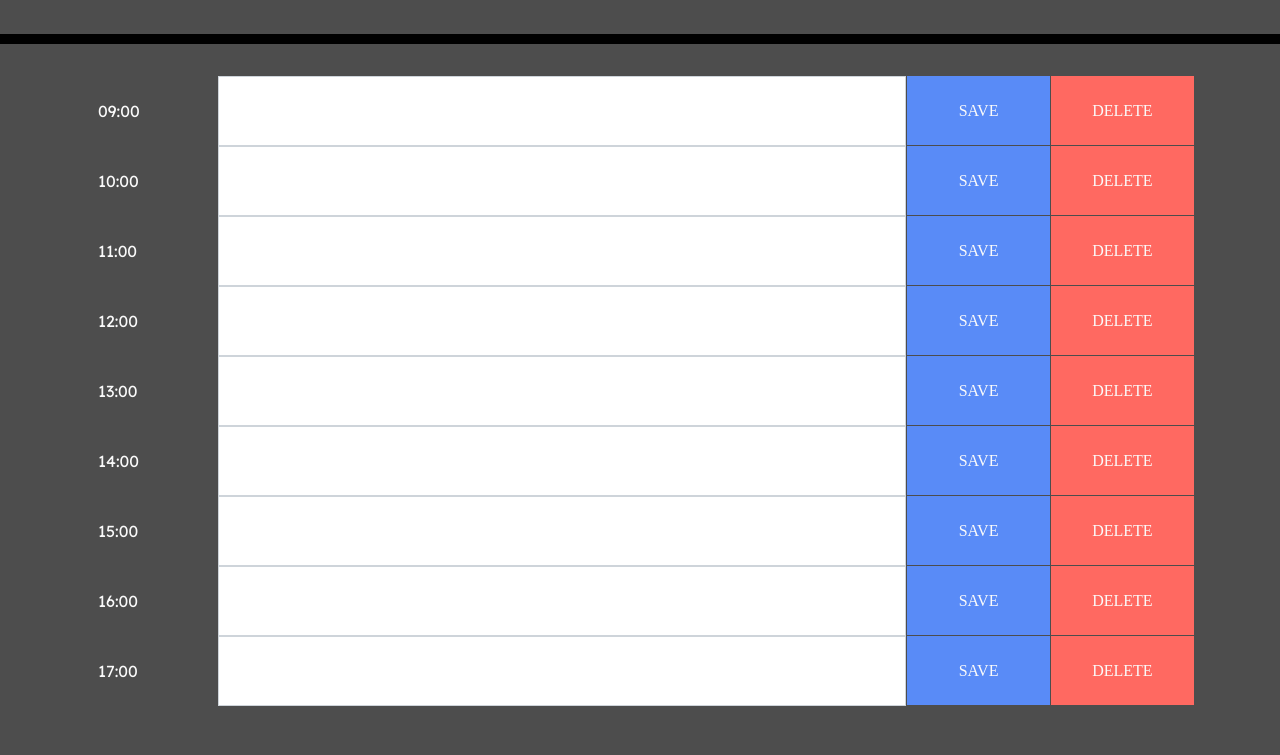
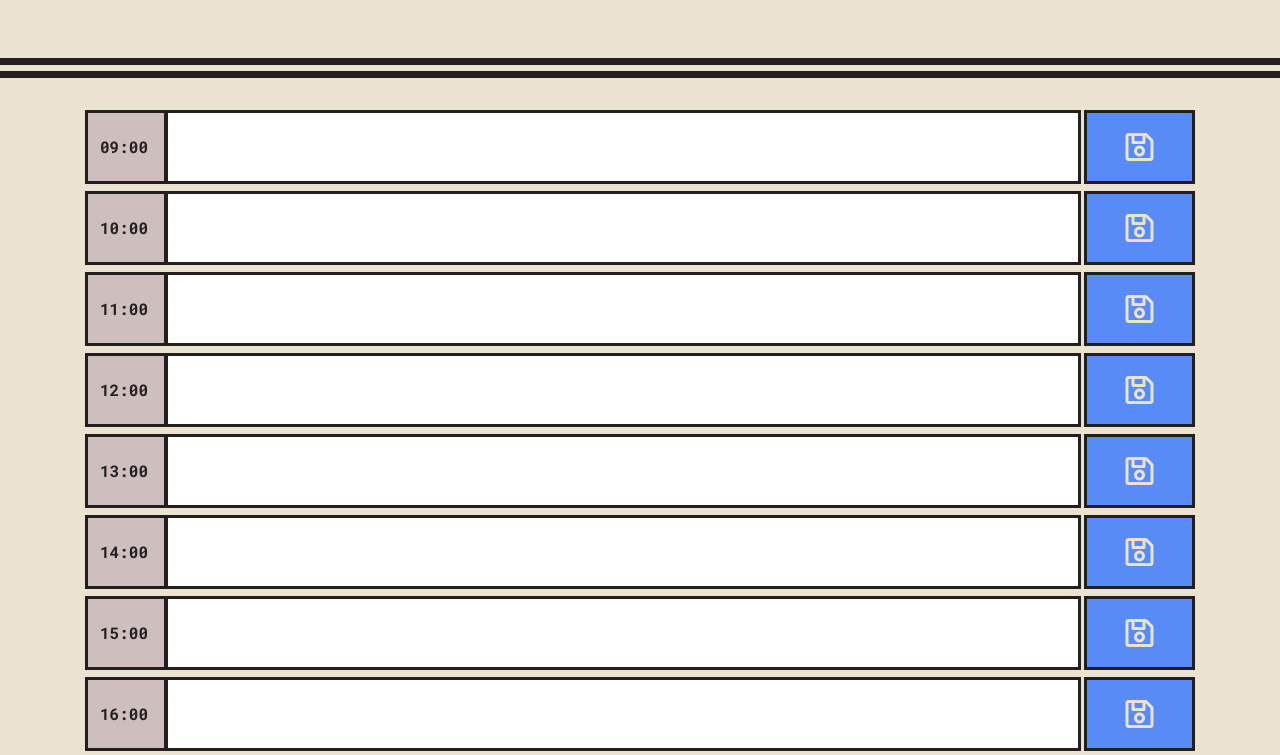
Before and after one commit to Agia/Day-Planner, a plain HTML site: page index.html in a window 1280 px wide. Shown: the part 312-1067 px from the top of the page. Before the commit the page ends 1018 px from the top, so only its background shows below. Drawn offline with nearby package versions, Linux system fonts and the light colour scheme; a web font is replaced by a local one.

Commit message:
Changed CSS and HTML from previous iteration to have a solid base from a UX perspective

```diff
--- a/assets/css/style.css
+++ b/assets/css/style.css
@@ -1,150 +1,130 @@
-@import url('https://fonts.googleapis.com/css2?family=Coda:wght@400;800&family=DM+Mono:wght@300;500&family=Josefin+Sans:wght@100;200;400;500;700&family=Readex+Pro:wght@200;300;400;700&display=swap');
+@import url('https://fonts.googleapis.com/css2?family=Old+Standard+TT:ital,wght@0,400;0,700;1,400&family=Oswald:wght@200;300;400;500;600;700&family=PT+Serif:ital,wght@0,400;0,700;1,400&family=Roboto+Mono:ital,wght@0,100;0,200;0,300;0,400;0,500;0,600;0,700;1,100;1,300;1,400;1,500&display=swap');
+
+@font-face {
+    font-family: "Aqua Grotesque";
+    src: url("../fonts/aqua.ttf");
+}
 
 :root {
-  --light: #fafafa;
-  --dark: rgb(77, 77, 77);
-  --highlight: #598bf7;
-  --header: "Josefin Sans";
-  --other: "Readex Pro";
-  --mono: "DM Mono";
-  --body: "Coda";
+  --light: #ECE2D0;
+  --mid: #CEBEBE;
+  --dark: #231F20;
+  --hl-dark: #574D68;
+  --highlight: #2F52E0;
+  --hl-red: #DD2D4A;
+  --hl-yellow: #e3fa73;
+  --hl-blue: #598bf7;
+  --hl-green: #61f39b; /* ALT #258EA6 */
+  --serif: "PT Serif", "Old Standard TT";
+  --title: "Aqua Grotesque";
+  /* --body: "Oswald"; */
+  --mono: "Roboto Mono";
 }
 
 body {
-  /* font-family: 'Open Sans', sans-serif; */
-  font-family: var(--body);
-  font-size: 16px;
+  font-family: var(--mono);
+  font-size: 1.1rem;
   line-height: 1;
-  background-color: var(--dark);
-}
-
-textarea {
-  background: transparent;
-  border: none;
-  resize: none;
-  color: #000000;
-  border-left: 1px solid black;
-  padding: 10px;
+  background-color: var(--light);
+  color: var(--dark);
 }
 
 .jumbotron {
   text-align: center;
-  /* background-color: transparent; */
-  /* color: black; */
-  background-color: var(--dark);
-  color: var(--light);
+  background-color: var(--light);
   border-radius: 0;
-  border-bottom: 10px solid black;
-}
-
-.description {
-  white-space: pre-wrap;
-}
-
-.time-block {
-  text-align: center;
-  border-radius: 15px;
+  border-bottom: 20px double var(--dark);
 }
 
 .row {
   white-space: pre-wrap;
   height: 80px;
-  border-top: 1px solid white;
-}
-
-.hour {
-  background-color: #ffffff;
-  color: #000000;
-  border-top: 1px dashed #000000;
 }
 
 .past {
-  background-color: #d3d3d3;
-  color: white;
+  background-color: var(--hl-red);
+  color: var(--dark);
 }
 
 .present {
-  background-color: #ff6961;
-  color: white;
+  background-color: var(--hl-yellow);
+  color: var(--dark);
 }
 
 .future {
-  background-color: #77dd77;
-  color: white;
+  background-color: var(--hl-green);
+  color: var(--dark);
 }
 
-/* .saveBtn { */
-  /* border: 0; */
-  /* border-left: 1px solid black;
-  border-top-right-radius: 15px;
-  border-bottom-right-radius: 15px; */
-  /* background-color: #06aed5; */
-  /* background-color: var(--highlight); */
-  /* color: white; */
-  /* color: var(--light); */
-  /* width: 13%; */
-/* } */
+h1 {
+  font-family: var(--title);
+  text-transform: uppercase;
+  padding: 10px 0px 0px 0px;
+  margin-bottom: 55px;
+  color: var(--dark);
+  border: var(--dark) solid 7px;
+}
 
-/* .saveBtn i:hover {
-  font-size: 20px;
-  transition: all 0.3s ease-in-out;
+.lead {
+    color: var(--dark);
+    font-size: 1.4rem;
+}
+
+#currentDay {
+  background-color: var(--hl-blue);
+  color: var(--light);
+  font-size: 1.3rem;
+  padding: 3px 10px;
+  font-weight: 700;
+  /* border: var(--dark) solid 3px; */
+}
+
+.button-save {
+  color: var(--light);
+  width: 10%;
+  text-transform: uppercase;
+  border: var(--dark) solid 3px;
+  background-color: var(--hl-blue);
+}
+
+/* .button-del {
+    color: var(--light);
+    width: 10%;
+    text-transform: uppercase;
+    border: var(--dark) solid 3px;
+    background-color: var(--hl-red);
+    width: 3rem;
+    margin: 1px 0;
 } */
 
-/* ! Experiementation below */
-
-h1 {
-  font-family: var(--header);
-  text-transform: uppercase;
-  padding: 10px 0px 0px 0px;
-  background-color: var(--highlight);
-  margin-bottom: 50px;
+.hour-row {
+    margin: 7px 0px;
 }
 
-
-
-#currentDay {
-  color: var(--highlight);
-  font-weight: 500;
-  padding: 10px;
+.time-text {
+  width: 5rem;
+  color: var(--dark);
+  font-family: var(--mono);
+  font-weight: 700;
+  background-color: var(--mid);
+  border: var(--dark) solid 3px;
+  border-right: var(--dark) solid 0.5px;
+  border-radius: 0;
+  margin: 0;
+  text-align: center;
 }
 
-
-.button-save, .button-del {
-  border: 0;
-  color: var(--light);
-  width: 13%;
-  text-transform: uppercase;
-  border-bottom: var(--dark) solid 1px;
-  border-right: var(--dark) solid 1px;
-}
-
-
-.button-save {
-  background-color: var(--highlight);
-  /* border-right: var(--dark) solid 2px; */
-  border-left: var(--dark) solid 1px;
-}
-.button-del {
-  background-color: #ff6961;
-  border-right: var(--dark) solid 1px;
-}
-
-.input-group-text {
-  border-radius: 0;
-  border: 0;
-  border-bottom: var(--dark) solid 1px;
-  border-left: var(--dark) solid 1px;
-
-}
-.time-text {
-  width: 12%;
-  font-family: var(--other);
-  background-color: var(--dark);
-  color: #fafafa;
-  margin: 0;
+textarea {
+    resize: none;
 }
 
 .event-input {
   padding: 20px 0 0 20px;
   font-family: var(--mono);
+  border: var(--dark) solid 3px;
+  margin: 0px 3px 0 0;
 }
+
+.far {
+    font-size: 2rem;
+}
--- /dev/null
+++ b/assets/css/style2.css
@@ -0,0 +1,135 @@
+@import url('https://fonts.googleapis.com/css2?family=Coda:wght@400;800&family=DM+Mono:wght@300;500&family=Josefin+Sans:wght@100;200;400;500;700&family=Readex+Pro:wght@200;300;400;700&display=swap');
+
+:root {
+  --light: rgb(228, 228, 228);
+  --dark: rgb(77, 77, 77);
+  --highlight: #598bf7;
+  --header: "Josefin Sans";
+  --other: "Readex Pro";
+  --mono: "DM Mono";
+  --body: "Coda";
+}
+
+body {
+  /* font-family: 'Open Sans', sans-serif; */
+  font-family: var(--body);
+  font-size: 16px;
+  line-height: 1;
+}
+
+textarea {
+  background: transparent;
+  border: none;
+  resize: none;
+  color: #000000;
+  border-left: 1px solid black;
+  padding: 10px;
+}
+
+.jumbotron {
+  text-align: center;
+  /* background-color: transparent; */
+  /* color: black; */
+  background-color: var(--dark);
+  color: var(--light);
+  border-radius: 0;
+  border-bottom: 10px solid black;
+}
+
+.description {
+  white-space: pre-wrap;
+}
+
+.time-block {
+  text-align: center;
+  border-radius: 15px;
+}
+
+.row {
+  white-space: pre-wrap;
+  height: 80px;
+  border-top: 1px solid white;
+}
+
+.hour {
+  background-color: #ffffff;
+  color: #000000;
+  border-top: 1px dashed #000000;
+}
+
+.past {
+  background-color: #d3d3d3;
+  color: white;
+}
+
+.present {
+  background-color: #ff6961;
+  color: white;
+}
+
+.future {
+  background-color: #77dd77;
+  color: white;
+}
+
+/* .saveBtn { */
+  /* border: 0; */
+  /* border-left: 1px solid black;
+  border-top-right-radius: 15px;
+  border-bottom-right-radius: 15px; */
+  /* background-color: #06aed5; */
+  /* background-color: var(--highlight); */
+  /* color: white; */
+  /* color: var(--light); */
+  /* width: 13%; */
+/* } */
+
+/* .saveBtn i:hover {
+  font-size: 20px;
+  transition: all 0.3s ease-in-out;
+} */
+
+/* ! Experiementation below */
+
+h1 {
+  font-family: var(--header);
+  text-transform: uppercase;
+  padding: 10px 0px 0px 0px;
+  background-color: var(--highlight);
+  margin-bottom: 20px;
+}
+
+
+
+#currentDay {
+  color: var(--highlight);
+  font-weight: 500;
+  padding: 10px;
+}
+
+.button-save, .button-del {
+  border: 0;
+  color: var(--light);
+  width: 13%;
+  text-transform: uppercase;
+  border-bottom: var(--dark) solid 1px;
+  border-right: var(--dark) solid 1px;
+}
+
+
+.button-save {
+  background-color: #77dd77;
+  /* border-right: var(--dark) solid 2px; */
+  border-left: var(--dark) solid 1px;
+}
+.button-del {
+  background-color: #ff6961;
+  border-right: var(--dark) solid 1px;
+}
+
+.time-text {
+  width: 12%;
+  background-color: var(--highlight);
+  color: #ffffff;
+  margin: 0;
+}
--- a/index.html
+++ b/index.html
@@ -6,7 +6,6 @@
     <meta http-equiv="X-UA-Compatible" content="ie=edge" />
     <link rel="stylesheet" href="https://stackpath.bootstrapcdn.com/bootstrap/4.3.1/css/bootstrap.min.css"/>
     <link rel="stylesheet" href="https://use.fontawesome.com/releases/v5.8.1/css/all.css" integrity="sha384-50oBUHEmvpQ+1lW4y57PTFmhCaXp0ML5d60M1M7uH2+nqUivzIebhndOJK28anvf" crossorigin="anonymous"/>
-    <link href="https://fonts.googleapis.com/css?family=Open+Sans&display=swap" rel="stylesheet"/>
     <link rel="stylesheet" href="./assets/css/style.css"/>
     <title>Day Planner</title>
   </head>
@@ -16,7 +15,7 @@
   <body>
     <header class="jumbotron">
       <h1 class="display-3">Day Planner</h1>
-      <p class="lead">A simple calendar app for scheduling your day</p>
+      <p class="lead">A simple calendar app for scheduling your day.</p>
       <p class="lead">Today is <span id="currentDay"></span></p>
     </header>
     <div class="container" id="agenda-list">
@@ -24,76 +23,65 @@
       <!-- Time blocks go here -->
       <div class="input-group hour-row">
         <span class="input-group-text time-text">09:00</span>
-        <textarea class="form-control event-input" aria-label="time"></textarea>
-        <button type="submit" class="button-save">Save</button>
-        <button type="button" class="button-del">Delete</button>
+        <textarea class="form-control event-input" aria-label="event"></textarea>
+        <button type="submit" class="button-save"><i class="far fa-save"></i></button>
       </div>
 
       <div class="input-group hour-row">
         <span class="input-group-text time-text">10:00</span>
-        <textarea class="form-control event-input" aria-label="time"></textarea>
-        <button type="submit" class="button-save">Save</button>
-        <button type="button" class="button-del">Delete</button>
+        <textarea class="form-control event-input" aria-label="event"></textarea>
+        <button type="submit" class="button-save"><i class="far fa-save"></i></button>
       </div>
 
       <div class="input-group hour-row">
         <span class="input-group-text time-text">11:00</span>
-        <textarea class="form-control event-input" aria-label="time"></textarea>
-        <button type="submit" class="button-save">Save</button>
-        <button type="button" class="button-del">Delete</button>
+        <textarea class="form-control event-input" aria-label="event"></textarea>
+        <button type="submit" class="button-save"><i class="far fa-save"></i></button>
       </div>
 
       <div class="input-group hour-row">
         <span class="input-group-text time-text">12:00</span>
-        <textarea class="form-control event-input" aria-label="time"></textarea>
-        <button type="submit" class="button-save">Save</button>
-        <button type="button" class="button-del">Delete</button>
+        <textarea class="form-control event-input" aria-label="event"></textarea>
+        <button type="submit" class="button-save"><i class="far fa-save"></i></button>
       </div>
 
       <div class="input-group hour-row">
         <span class="input-group-text time-text">13:00</span>
-        <textarea class="form-control event-input" aria-label="time"></textarea>
-        <button type="submit" class="button-save">Save</button>
-        <button type="button" class="button-del">Delete</button>
+        <textarea class="form-control event-input" aria-label="event"></textarea>
+        <button type="submit" class="button-save"><i class="far fa-save"></i></button>
       </div>
 
       <div class="input-group hour-row">
         <span class="input-group-text time-text">14:00</span>
-        <textarea class="form-control event-input" aria-label="time"></textarea>
-        <button type="submit" class="button-save">Save</button>
-        <button type="button" class="button-del">Delete</button>
+        <textarea class="form-control event-input" aria-label="event"></textarea>
+        <button type="submit" class="button-save"><i class="far fa-save"></i></button>
       </div>
 
       <div class="input-group hour-row">
         <span class="input-group-text time-text">15:00</span>
-        <textarea class="form-control event-input" aria-label="time"></textarea>
-        <button type="submit" class="button-save">Save</button>
-        <button type="button" class="button-del">Delete</button>
+        <textarea class="form-control event-input" aria-label="event"></textarea>
+        <button type="submit" class="button-save"><i class="far fa-save"></i></button>
       </div>
 
       <div class="input-group hour-row">
         <span class="input-group-text time-text">16:00</span>
-        <textarea class="form-control event-input" aria-label="time"></textarea>
-        <button type="submit" class="button-save">Save</button>
-        <button type="button" class="button-del">Delete</button>
+        <textarea class="form-control event-input" aria-label="event"></textarea>
+        <button type="submit" class="button-save"><i class="far fa-save"></i></button>
       </div>
 
       <div class="input-group hour-row">
         <span class="input-group-text time-text">17:00</span>
-        <textarea class="form-control event-input" aria-label="time"></textarea>
-        <button type="submit" class="button-save">Save</button>
-        <button type="button" class="button-del">Delete</button>
+        <textarea class="form-control event-input" aria-label="event"></textarea>
+        <button type="submit" class="button-save"><i class="far fa-save"></i></button>
       </div>
 
     </div>
 
 
 
-
-
     <script type="text/javascript" src="https://cdnjs.cloudflare.com/ajax/libs/jquery/3.6.3/jquery.min.js"></script>
-    <!-- <script src="https://cdnjs.cloudflare.com/ajax/libs/jquery/3.2.1/jquery.min.js"></script> -->
     <script src="https://cdnjs.cloudflare.com/ajax/libs/moment.js/2.24.0/moment.min.js"></script>
     <script src="./assets/js/script.js"></script>
+
   </body>
 </html>
```
Also changed, not shown: assets/fonts/aqua.ttf (added), assets/js/script.js (line endings or trailing spaces).
